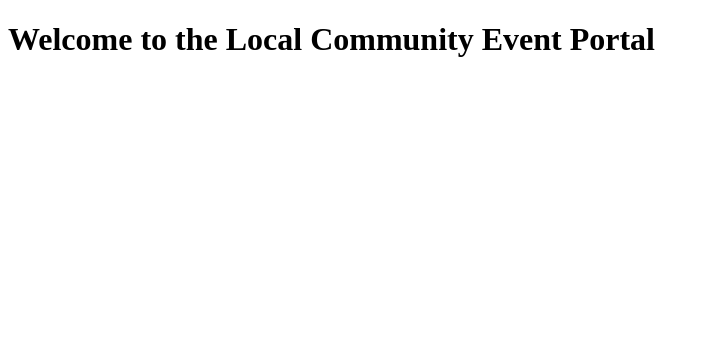
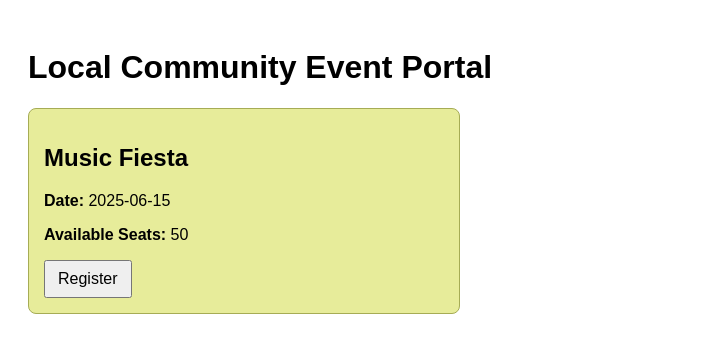
Before and after one commit to AmruthaChandana/Module-1-Javascript, a plain HTML site: page index.html in a window 1280 px wide. Shown: the whole page, without its empty margins (0-709 px from the left). Drawn offline with Linux system fonts and the light colour scheme.

Commit message:
implemented Datatypes and Operators

```diff
--- a/index.html
+++ b/index.html
@@ -2,13 +2,38 @@
 <html lang="en">
 <head>
   <meta charset="UTF-8" />
-  <meta name="viewport" content="width=device-width, initial-scale=1.0" />
+  <meta name="viewport" content="width=device-width, initial-scale=1.0"/>
   <title>Community Event Portal</title>
+  <style>
+    body {
+      font-family: Arial, sans-serif;
+      padding: 20px;
+    }
+    .event-card {
+      background-color: #e7ec9a;
+      border: 1px solid #a6ac55;
+      padding: 15px;
+      border-radius: 8px;
+      margin-bottom: 20px;
+      max-width: 400px;
+    }
+    button {
+      padding: 8px 12px;
+      font-size: 1rem;
+      cursor: pointer;
+    }
+  </style>
 </head>
 <body>
-  <h1>Welcome to the Local Community Event Portal</h1>
+  <h1>Local Community Event Portal</h1>
 
-  <!-- Link JavaScript File -->
+  <div class="event-card">
+    <h2 id="eventName"></h2>
+    <p><strong>Date:</strong> <span id="eventDate"></span></p>
+    <p><strong>Available Seats:</strong> <span id="seatCount"></span></p>
+    <button onclick="registerUser()">Register</button>
+  </div>
+
   <script src="main.js"></script>
 </body>
 </html>
--- a/main.js
+++ b/main.js
@@ -1,7 +1,26 @@
-// Log welcome message to the console
+// --- Task 1: Console & Alert ---
 console.log("Welcome to the Community Portal");
-
-// Alert when the page is fully loaded
 window.addEventListener("load", () => {
   alert("Page has fully loaded. Enjoy browsing community events!");
 });
+
+// --- Task 2: Event Info and Seat Management ---
+const eventName = "Music Fiesta";
+const eventDate = "2025-06-15";
+let availableSeats = 50;
+
+// Display data in HTML
+document.getElementById("eventName").textContent = eventName;
+document.getElementById("eventDate").textContent = eventDate;
+document.getElementById("seatCount").textContent = availableSeats;
+
+// Register function
+function registerUser() {
+  if (availableSeats > 0) {
+    availableSeats--;
+    document.getElementById("seatCount").textContent = availableSeats;
+    alert("You have successfully registered!");
+  } else {
+    alert("Sorry, no seats available!");
+  }
+}
```
